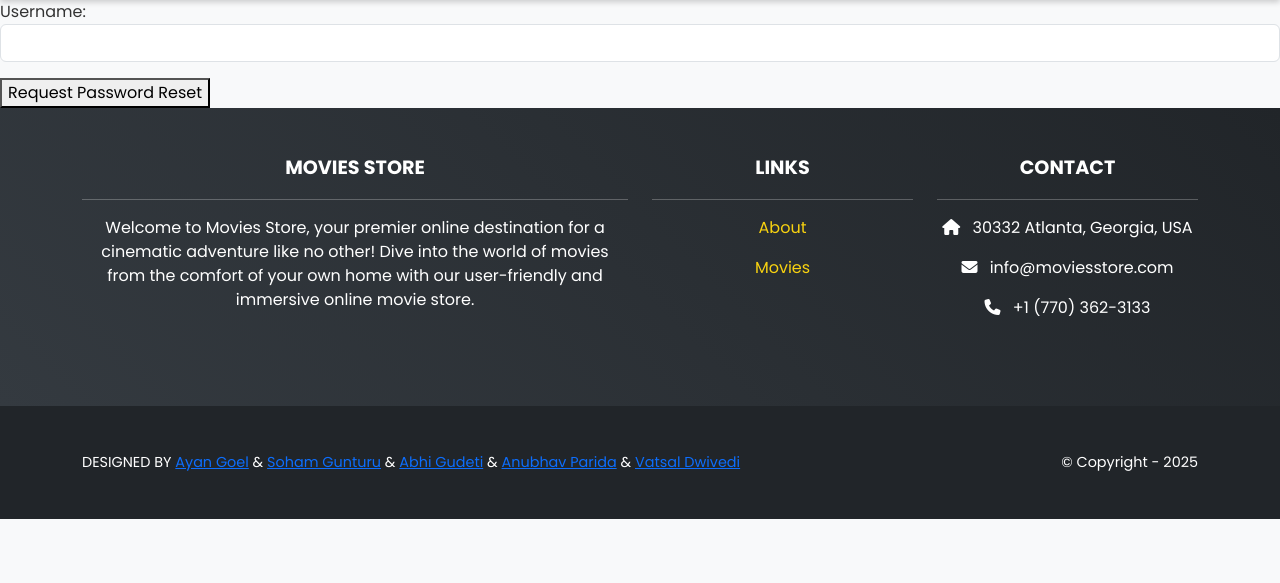
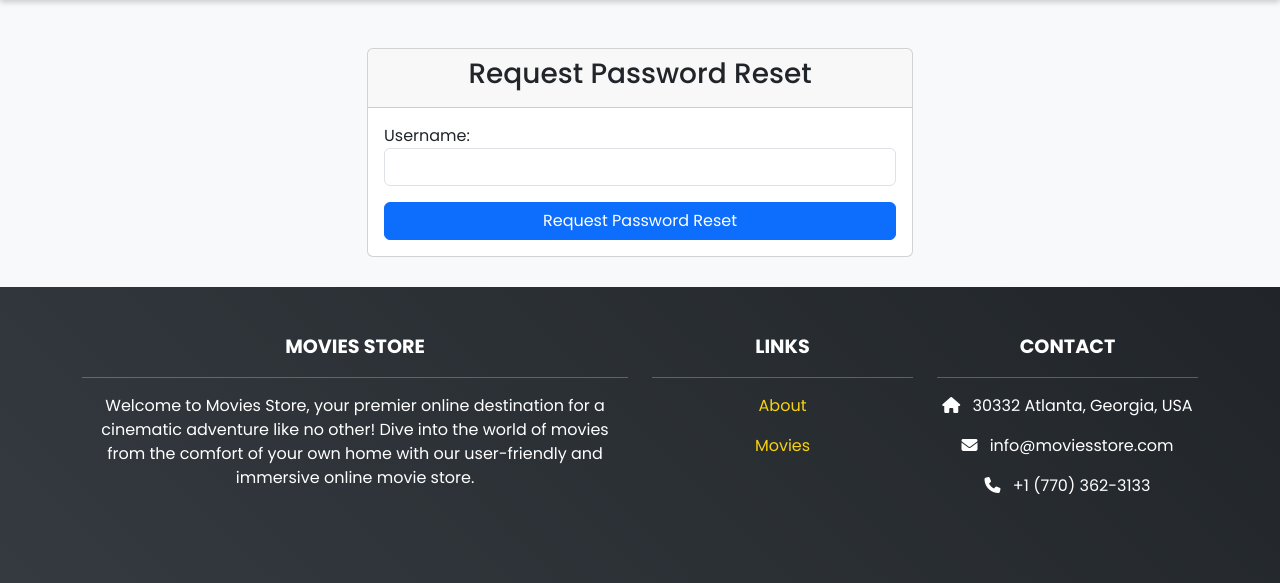
Before and after one commit to ayan-goel/VAASA, a Django app: page /accounts/request_reset/ in a window 1280 px wide. Shown: the part 162-745 px from the top of the page. Before the commit the page ends 681 px from the top, so only its background shows below. Run offline with Django 4.2, Linux system fonts and the light colour scheme; some libraries are stand-ins or nearby versions.

Commit message:
fixed styling for reset password

```diff
--- a/accounts/templates/accounts/request_reset.html
+++ b/accounts/templates/accounts/request_reset.html
@@ -1,11 +1,29 @@
 {% extends 'base.html' %}
 {% block content %}
+{% load static %}
+<div class="container mt-5">
+    <div class="row justify-content-center">
+        <div class="col-md-6">
+            <div class="card">
+                <div class="card-header">
+                    <h3 class="text-center">Request Password Reset</h3>
+                </div>
+                <div class="card-body">
                     <form method="POST">
                         {% csrf_token %}
                         {{ template_data.form.as_p }}
-    <button type="submit">Request Password Reset</button>
+                        <div class="d-grid">
+                            <button type="submit" class="btn btn-primary">Request Password Reset</button>
+                        </div>
                         {% if template_data.error %}
-        <p>{{ template_data.error }}</p>
+                            <div class="alert alert-danger mt-3">
+                                {{ template_data.error }}
+                            </div>
                         {% endif %}
                     </form>
+                </div>
+            </div>
+        </div>
+    </div>
+</div>
 {% endblock content %}
--- a/accounts/templates/accounts/signup.html
+++ b/accounts/templates/accounts/signup.html
@@ -1,5 +1,6 @@
 {% extends 'base.html' %}
 {% block content %}
+{% load static %}
 <div class="p-3 mt-4">
   <div class="container">
     <div class="row justify-content-center">
```
Also changed, not shown: accounts/templates/accounts/reset_password.html (+21 -5 lines), db.sqlite3. Lines whose indentation alone changed are shown as unchanged.
